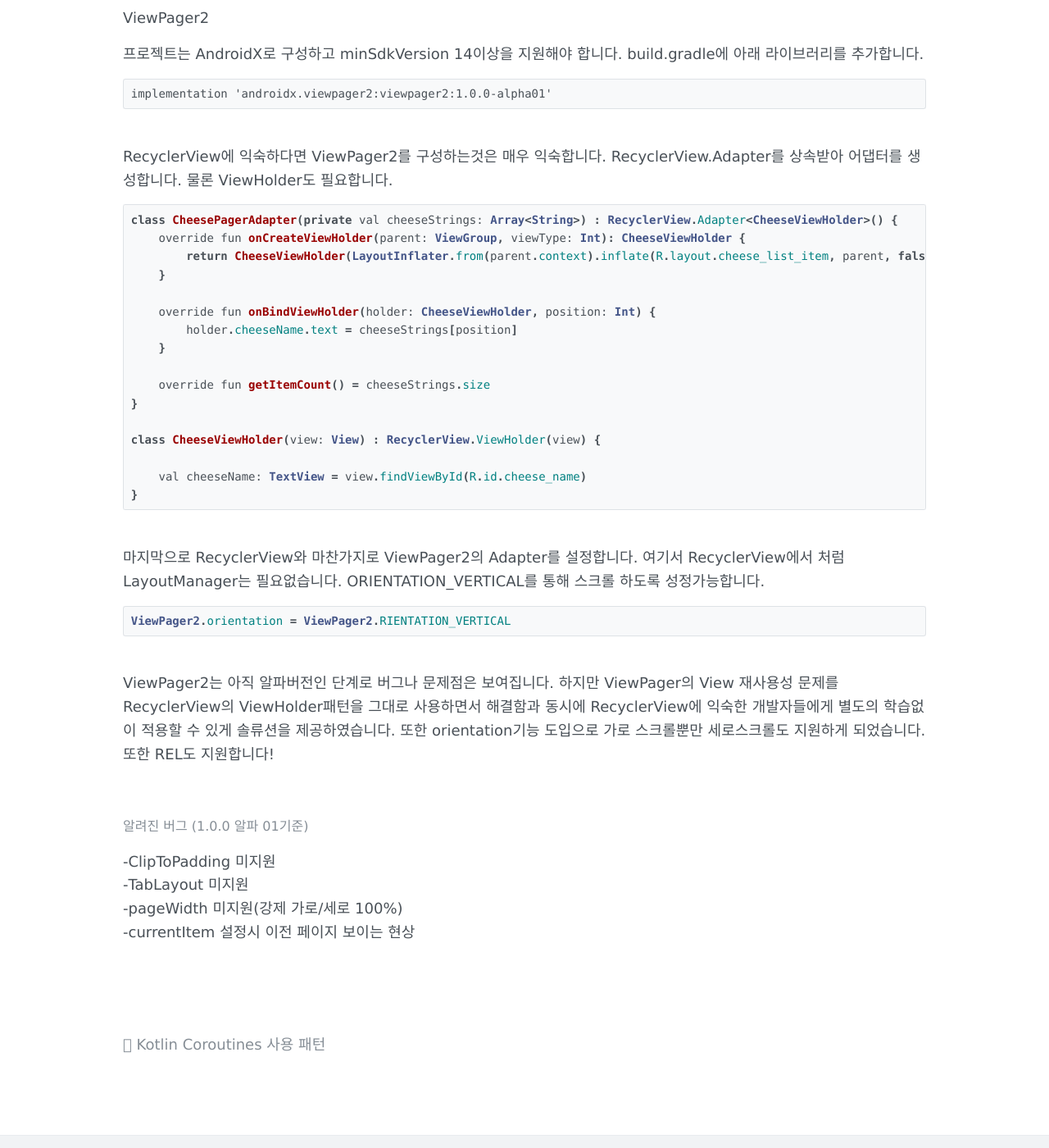
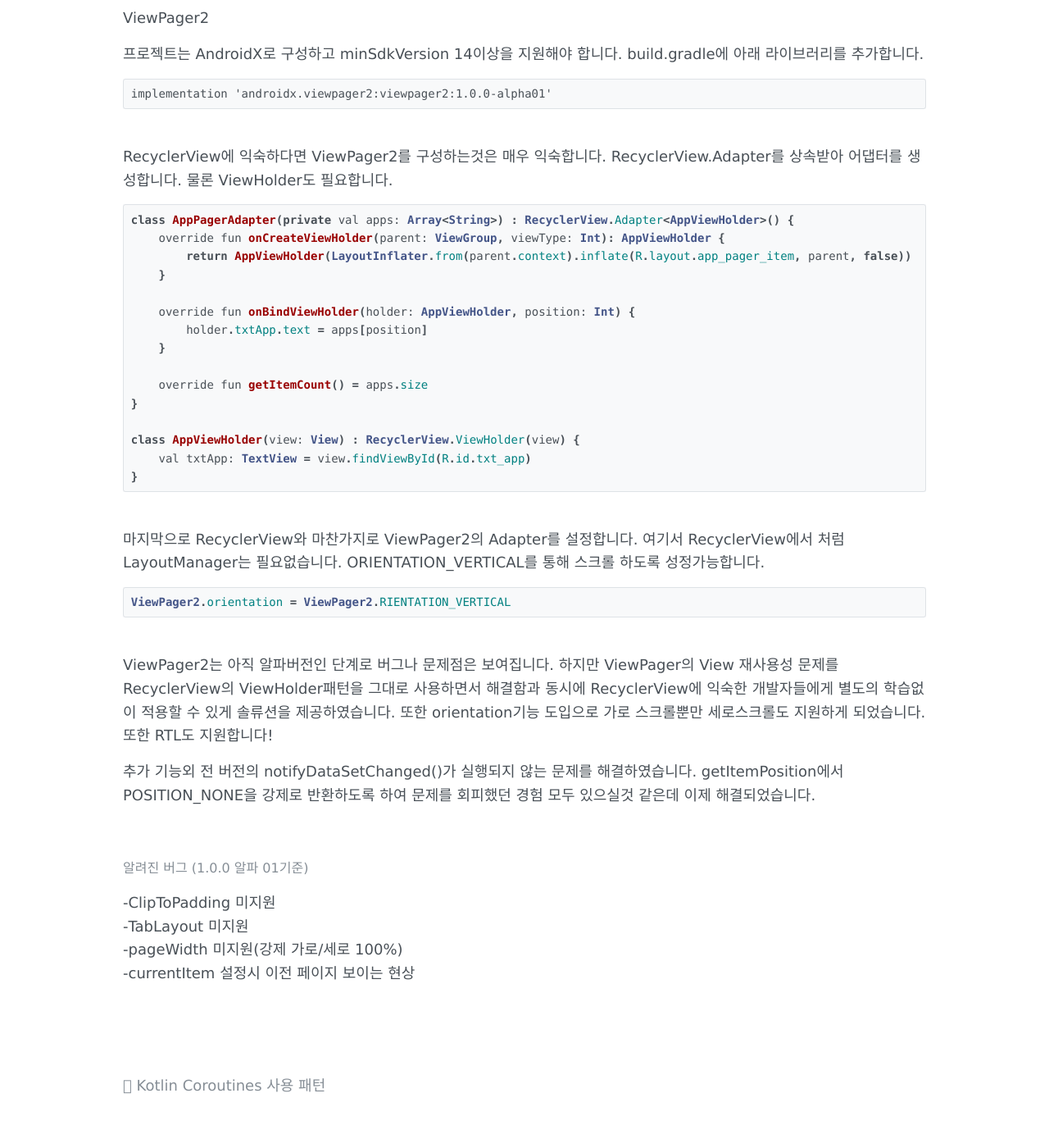
Before and after one commit to kmshack/blog.kmshack.kr, a Jekyll site: the page built from _posts/2019-02-18-ViewPager2 손만담궈 보자.md, in a window 1280 px wide and 1400 px high, scrolled down 599 px. Shown: the whole window at 82% size. Built offline with Jekyll 4.4.1, drawn with Linux system fonts in a browser that asks for light colours; comment, search, counter and statistics services are not loaded.

Commit message:
Update 2019-02-18-ViewPager2 손만담궈 보자.md

````diff
--- a/_posts/2019-02-18-ViewPager2 손만담궈 보자.md
+++ b/_posts/2019-02-18-ViewPager2 손만담궈 보자.md
@@ -25,21 +25,20 @@ implementation 'androidx.viewpager2:viewpager2:1.0.0-alpha01'
 RecyclerView에 익숙하다면 ViewPager2를 구성하는것은 매우 익숙합니다. RecyclerView.Adapter를 상속받아 어댑터를 생성합니다. 물론 ViewHolder도 필요합니다.
 
 ```java
-class CheesePagerAdapter(private val cheeseStrings: Array<String>) : RecyclerView.Adapter<CheeseViewHolder>() {
-    override fun onCreateViewHolder(parent: ViewGroup, viewType: Int): CheeseViewHolder {
-        return CheeseViewHolder(LayoutInflater.from(parent.context).inflate(R.layout.cheese_list_item, parent, false))
+class AppPagerAdapter(private val apps: Array<String>) : RecyclerView.Adapter<AppViewHolder>() {
+    override fun onCreateViewHolder(parent: ViewGroup, viewType: Int): AppViewHolder {
+        return AppViewHolder(LayoutInflater.from(parent.context).inflate(R.layout.app_pager_item, parent, false))
     }
 
-    override fun onBindViewHolder(holder: CheeseViewHolder, position: Int) {
-        holder.cheeseName.text = cheeseStrings[position]
+    override fun onBindViewHolder(holder: AppViewHolder, position: Int) {
+        holder.txtApp.text = apps[position]
     }
 
-    override fun getItemCount() = cheeseStrings.size
+    override fun getItemCount() = apps.size
 }
 
-class CheeseViewHolder(view: View) : RecyclerView.ViewHolder(view) {
-
-    val cheeseName: TextView = view.findViewById(R.id.cheese_name)
+class AppViewHolder(view: View) : RecyclerView.ViewHolder(view) {
+    val txtApp: TextView = view.findViewById(R.id.txt_app)
 }
 ```
 
@@ -51,7 +50,9 @@ ViewPager2.orientation = ViewPager2.RIENTATION_VERTICAL
 ```
 
 <br>
-ViewPager2는 아직 알파버전인 단계로 버그나 문제점은 보여집니다. 하지만 ViewPager의 View 재사용성 문제를 RecyclerView의 ViewHolder패턴을 그대로 사용하면서 해결함과 동시에 RecyclerView에 익숙한 개발자들에게 별도의 학습없이 적용할 수 있게 솔류션을 제공하였습니다. 또한 orientation기능 도입으로 가로 스크롤뿐만 세로스크롤도 지원하게 되었습니다. 또한 REL도 지원합니다!
+ViewPager2는 아직 알파버전인 단계로 버그나 문제점은 보여집니다. 하지만 ViewPager의 View 재사용성 문제를 RecyclerView의 ViewHolder패턴을 그대로 사용하면서 해결함과 동시에 RecyclerView에 익숙한 개발자들에게 별도의 학습없이 적용할 수 있게 솔류션을 제공하였습니다. 또한 orientation기능 도입으로 가로 스크롤뿐만 세로스크롤도 지원하게 되었습니다. 또한 RTL도 지원합니다!
+
+추가 기능외 전 버전의 notifyDataSetChanged()가 실행되지 않는 문제를 해결하였습니다. getItemPosition에서 POSITION_NONE을 강제로 반환하도록 하여 문제를 회피했던 경험 모두 있으실것 같은데 이제 해결되었습니다.
 
 <br>
 
````
